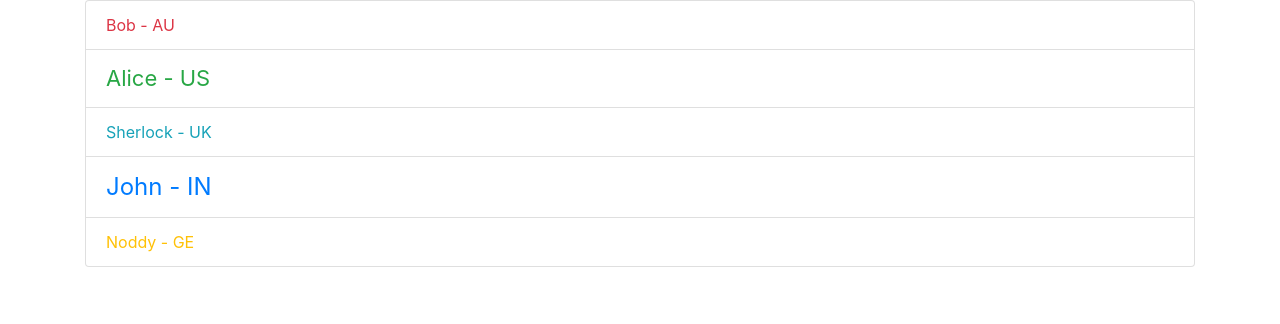
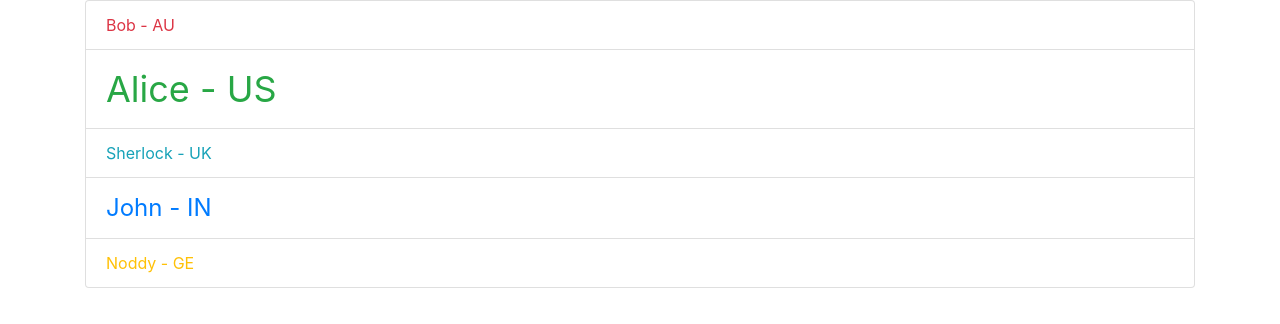
Before and after one commit to samarthagarwal/Scribe, an Angular app: page / in a window 1280 px wide. Shown: the top 324 px of the page. Built offline with nearby package versions, Linux system fonts and the light colour scheme.

Commit message:
ngStyle Shorthand

```diff
--- a/src/app/menu/menu.component.html
+++ b/src/app/menu/menu.component.html
@@ -11,9 +11,7 @@
         'text-success': person.country == 'US',
         'text-info': person.country == 'UK',
         'text-warning': person.country == 'GE'
-      }" [ngStyle]="{
-        'font-size': getFontSize(person)
-      }"> {{ person.name }} - {{ person.country }} </div>
+      }" [style.font-size.px]="getTextSize(person)"> {{ person.name }} - {{ person.country }} </div>
 
     </li>
   </ul>
--- a/src/app/menu/menu.component.ts
+++ b/src/app/menu/menu.component.ts
@@ -33,14 +33,12 @@ export class MenuComponent implements OnInit {
 
   }
 
-  getFontSize(person){
-
-    if(person.country == 'IN'){
-      return '24px';
+  getTextSize(person){
+    if(person.country == "IN"){
+      return 24;
     } else if(person.country == "US"){
-      return '22px'
+      return 36;
     }
-
   }
 
   ngOnInit() {
```
